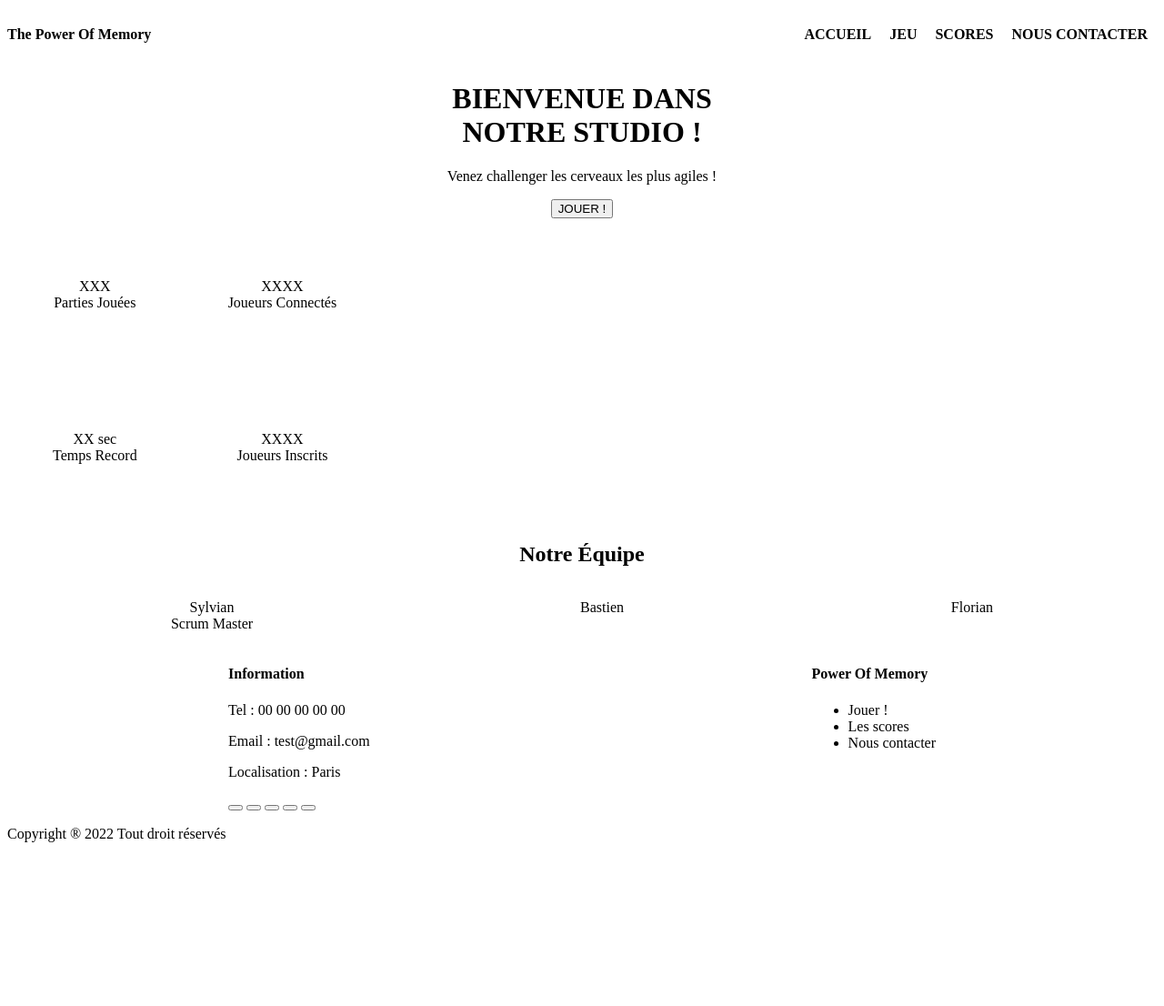
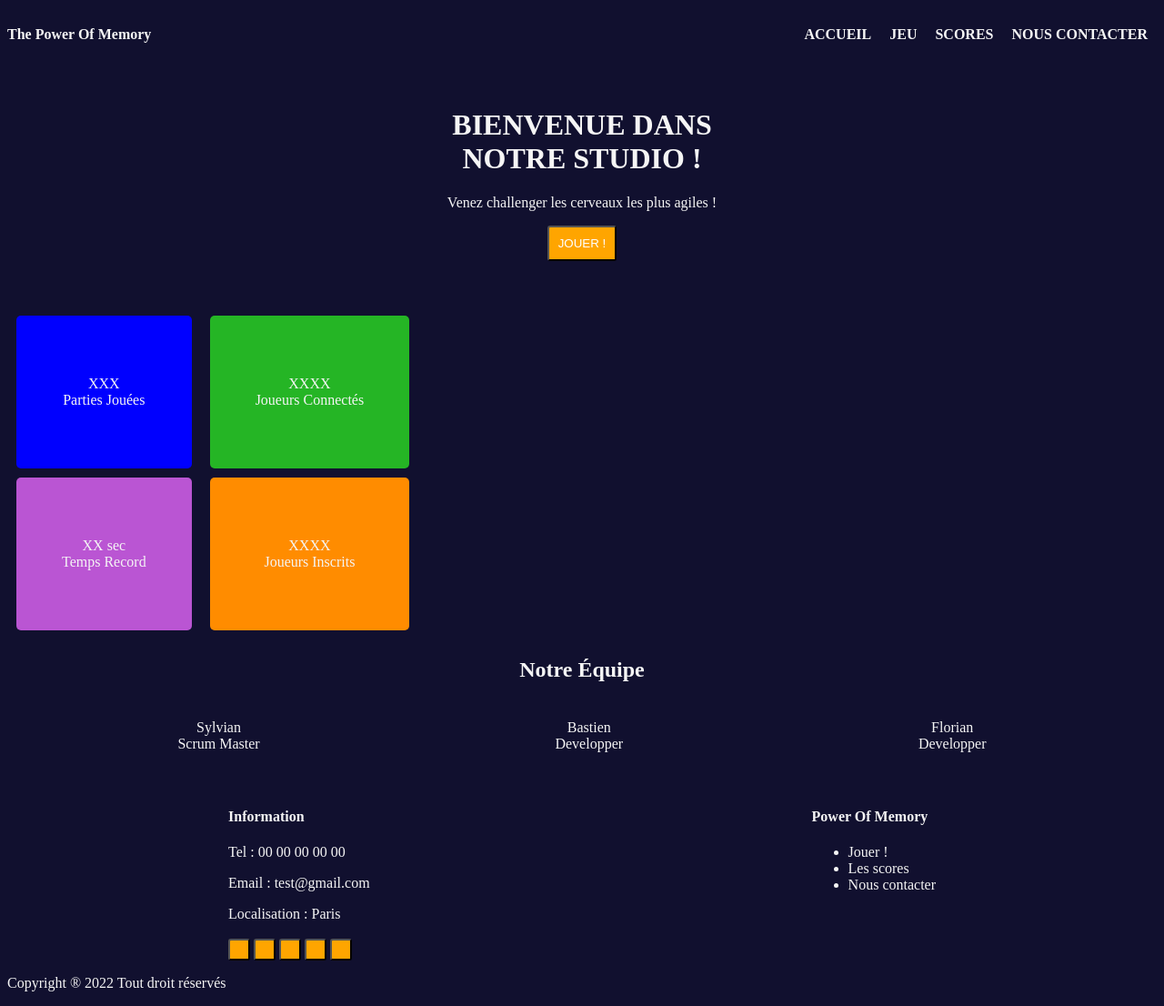
Before and after one commit to BastienVitour/puissance4, a PHP site: page / in a window 1280 px wide. Shown: the whole page at 91% size. Before the commit the page ends 926 px from the top, so only its background shows below. Run offline with PHP 8.4, Linux system fonts and the light colour scheme.

Commit message:
added css

```diff
--- a/asset/accueil.css
+++ b/asset/accueil.css
@@ -18,8 +18,14 @@ a {
     color: currentColor;
 }
 
+a:hover {
+    color: orange;
+}
+
 #welcome {
     text-align: center;
+    margin-top: 50px;
+    margin-bottom: 50px;
 }
 
 #stats {
@@ -29,18 +35,65 @@ a {
 #num_games, #best_time, #connected_players, #registered_players {
     padding: 50px;
     text-align: center;
+    border-radius: 5px;
+    margin: 10px;
+    margin-bottom: 10px;
+}
+
+#num_games {
+    background-color: blue;
+}
+
+#best_time {
+    background-color: mediumorchid;
+}
+
+#connected_players {
+    background-color: rgb(37, 181, 37);
+}
+
+#registered_players {
+    background-color: darkorange;
 }
 
 #team {
     text-align: center;
+    margin-bottom: 25px;
 }
 
 #team_members {
     display:flex;
     justify-content: space-around;
+    margin: 25px;
 }
 
-footer {
+#not_credit {
     display:flex;
     justify-content: space-around;
 }
+
+/*footer {
+    position:absolute;
+    bottom:0;
+    width: 100%;
+}*/
+
+body {
+    background-color: rgb(17, 16, 47);
+    color: whitesmoke;
+}
+
+button {
+    background-color: orange;
+    border-radius: 3px;
+    padding: 10px;
+    color: white;
+}
+
+button:hover {
+    background-color: rgb(217, 141, 0);
+}
+
+button a:hover {
+    color: white;
+}
--- a/index.html
+++ b/index.html
@@ -87,17 +87,20 @@
                 </p>
 
                 <p>
-                    Bastien
+                    Bastien <br>
+                    Developper
                 </p>
 
                 <p>
-                    Florian
+                    Florian <br>
+                    Developper
                 </p>
             </div>
 
         </div>
 
         <footer>
+            <div id="not_credit">
                 <div id="information">
                     <h4>Information</h4>
                         <p>
@@ -129,15 +132,14 @@
                                 <li><a href="contact.html">Nous contacter</a></li>
                             </ul>
                         </div>
-
-
-
-        </footer>
+            </div>
 
             <div id="credit">
             <p>Copyright ® 2022 Tout droit réservés</p>
             </div>
 
+        </footer>
+
     </div>
 
 </body>
```
Lines whose indentation alone changed are shown as unchanged.
